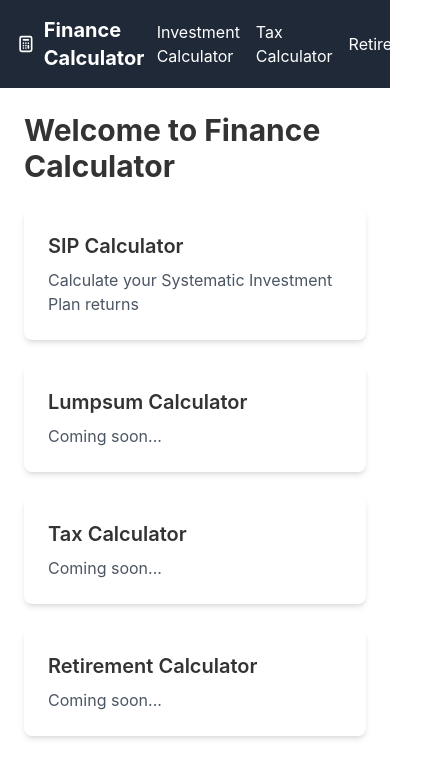
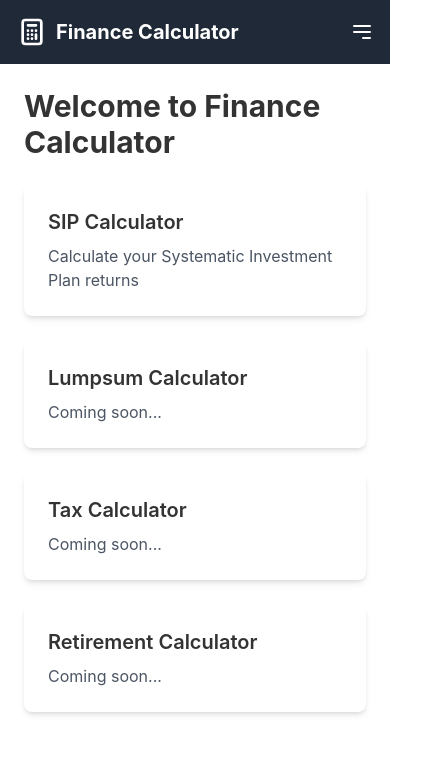
Before and after one commit to DhruvDoshi/Calculator, a React (Create React App) app: page / in a window 390 px wide. Shown: the top 778 px of the page, 430 px wide, since content can reach past the window. Built offline with nearby package versions, Linux system fonts and the light colour scheme.

Commit message:
Optimised Navbar for mobile version

```diff
--- a/src/components/NavBar.js
+++ b/src/components/NavBar.js
@@ -1,7 +1,10 @@
-import React from 'react';
+import React, { useState } from 'react';
 import { Link } from 'react-router-dom';
 
-const NavBar = () => (
+const NavBar = () => {
+  const [isMenuOpen, setIsMenuOpen] = useState(false);
+
+  return (
     <nav className="bg-gray-800 text-white p-4">
       <div className="max-w-7xl mx-auto flex justify-between items-center">
         <Link to="/" className="flex items-center space-x-2">
@@ -10,13 +13,35 @@ const NavBar = () => (
           </svg>
           <span className="font-bold text-xl">Finance Calculator</span>
         </Link>
-      <div className="space-x-4 flex items-center">
+
+        {/* Mobile menu button */}
+        <button
+          className="md:hidden"
+          onClick={() => setIsMenuOpen(!isMenuOpen)}
+        >
+          <svg className="w-6 h-6" fill="none" stroke="currentColor" viewBox="0 0 24 24" xmlns="http://www.w3.org/2000/svg">
+            <path strokeLinecap="round" strokeLinejoin="round" strokeWidth={2} d="M4 6h16M4 12h16m-7 6h7" />
+          </svg>
+        </button>
+
+        {/* Desktop menu */}
+        <div className="hidden md:flex space-x-4 items-center">
           <Link to="/investmentcalculator" className="hover:text-gray-300">Investment Calculator</Link>
           <Link to="/tax" className="hover:text-gray-300">Tax Calculator</Link>
           <Link to="/retirement" className="hover:text-gray-300">Retirement</Link>
         </div>
       </div>
+
+      {/* Mobile menu */}
+      {isMenuOpen && (
+        <div className="md:hidden mt-4">
+          <Link to="/investmentcalculator" className="block py-2 hover:text-gray-300">Investment Calculator</Link>
+          <Link to="/tax" className="block py-2 hover:text-gray-300">Tax Calculator</Link>
+          <Link to="/retirement" className="block py-2 hover:text-gray-300">Retirement</Link>
+        </div>
+      )}
     </nav>
   );
+};
 
 export default NavBar;
```
Lines whose indentation alone changed are shown as unchanged.
